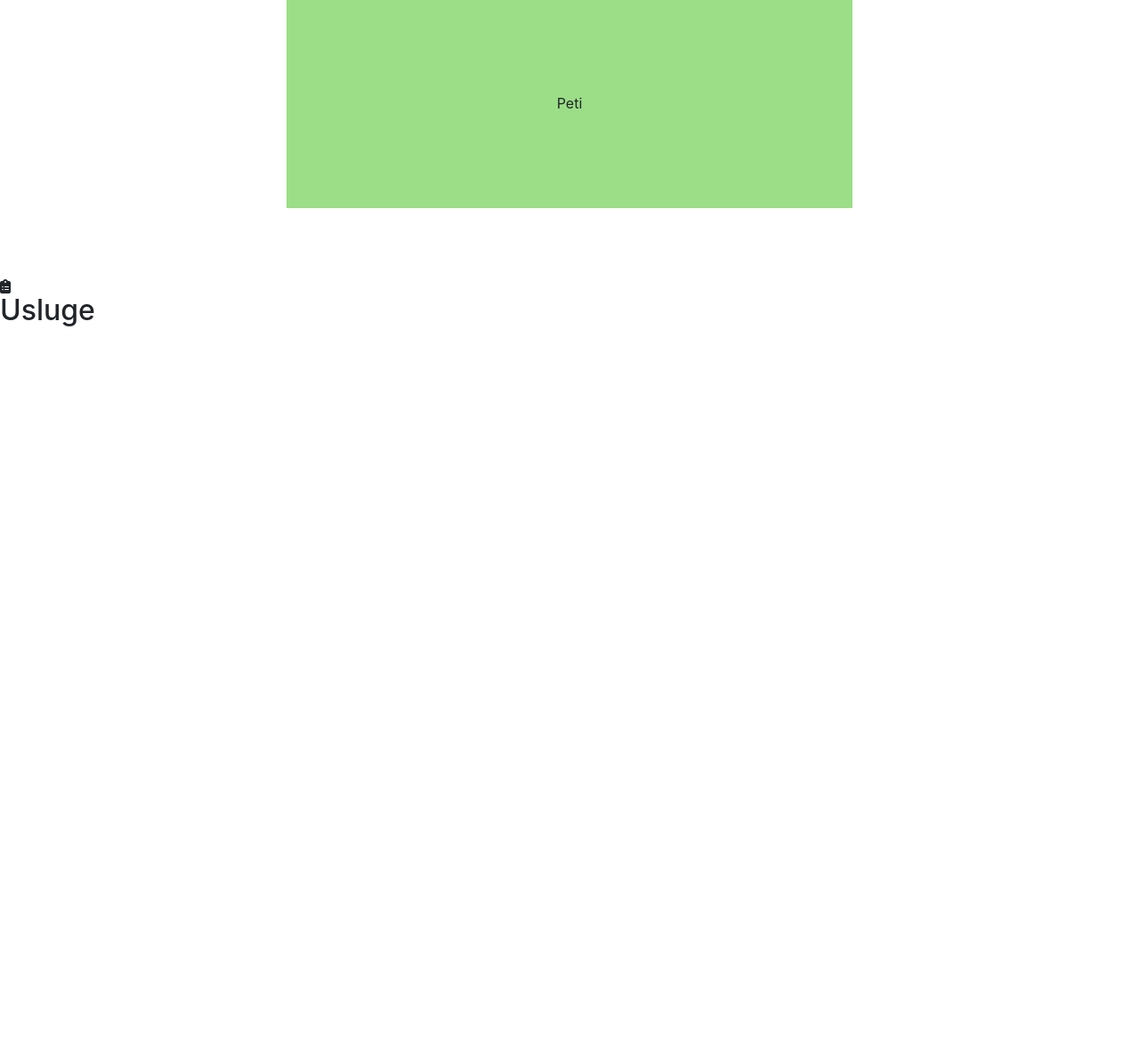
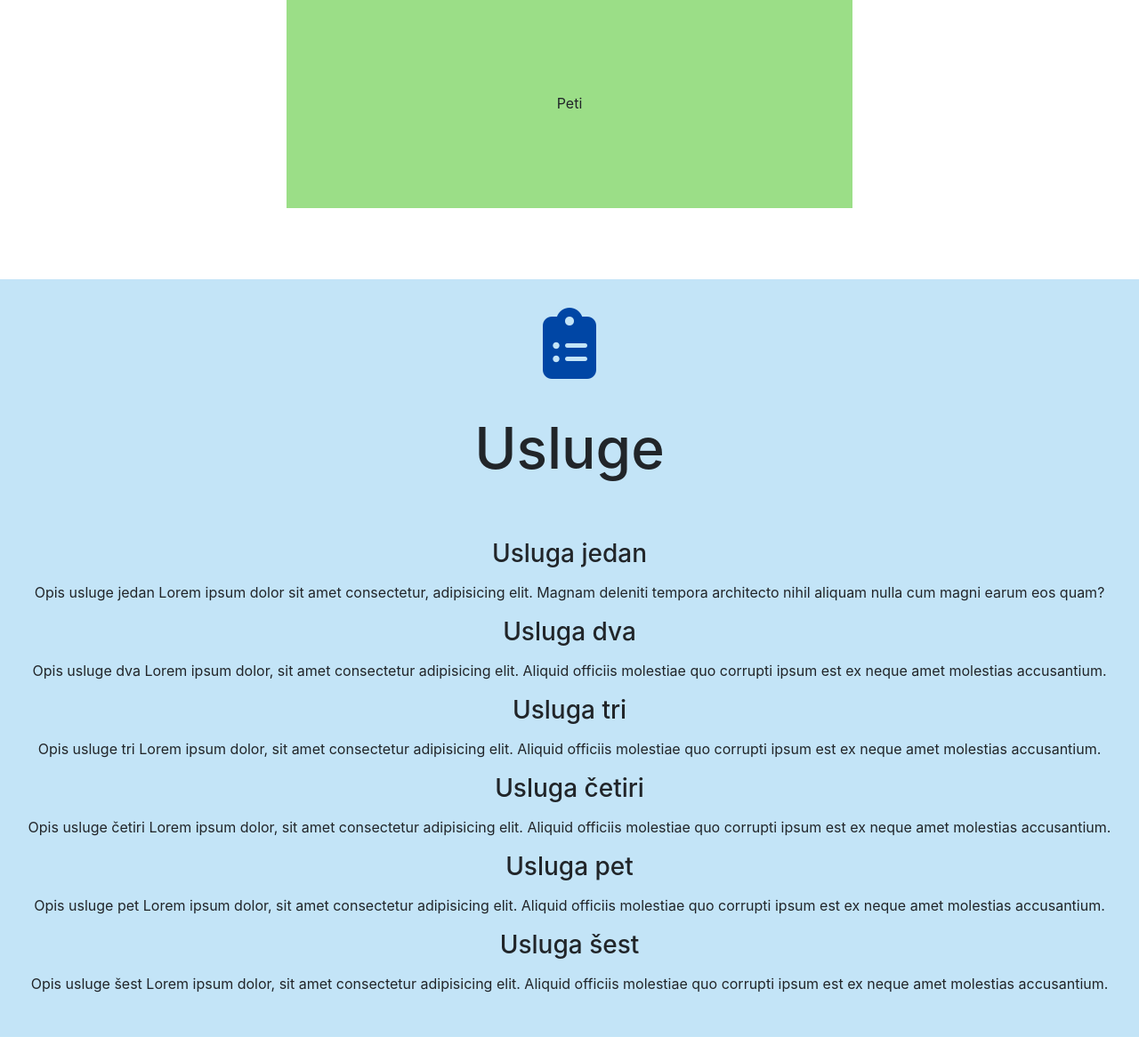
Before and after one commit to nikolarangelov/vetAmbulanta, a PHP site: page / in a window 1280 px wide. Shown: the part 2740-3933 px from the top of the page at 89% size. Run offline with PHP 8.4, Linux system fonts and the light colour scheme; some libraries are stand-ins or nearby versions.

Commit message:
dodata galerija i usluge, galerija ne radi dobro

```diff
--- a/css/style.css
+++ b/css/style.css
@@ -489,4 +489,123 @@ header ul .fb:hover {
       -ms-flex-align: center;
           align-items: center;
 }
+
+.services {
+  display: -webkit-box;
+  display: -ms-flexbox;
+  display: flex;
+  -webkit-box-orient: vertical;
+  -webkit-box-direction: normal;
+      -ms-flex-direction: column;
+          flex-direction: column;
+  -webkit-box-pack: center;
+      -ms-flex-pack: center;
+          justify-content: center;
+  -webkit-box-align: center;
+      -ms-flex-align: center;
+          align-items: center;
+  background-color: rgba(106, 188, 235, 0.404);
+  padding: 2em;
+}
+
+.services i {
+  font-size: 5em;
+  color: #0046a5;
+  margin-bottom: .5em;
+}
+
+.services i:hover {
+  -webkit-transform: scale(1.2);
+          transform: scale(1.2);
+  -webkit-transition: all .4s;
+  transition: all .4s;
+  color: gray;
+}
+
+.services h2 {
+  -webkit-transition: .4s all;
+  transition: .4s all;
+  font-size: 4em;
+}
+
+.services h2:hover {
+  -webkit-transform: scale(1.5);
+          transform: scale(1.5);
+  -webkit-transition: .4s all;
+  transition: .4s all;
+  color: gray;
+}
+
+.services h2 {
+  margin-bottom: 1em;
+}
+
+.services span {
+  margin-top: .4em;
+  margin-bottom: 1em;
+}
+
+.services h3:hover {
+  padding: .5em;
+  color: black;
+  background-color: yellow;
+  /* Firefox */
+  /* WebKit */
+  -webkit-transition: all .5s ease-in;
+  /* Opera */
+  /* Standard */
+  transition: all .5s ease-in;
+  border-radius: 20px;
+}
+
+.galerija {
+  display: -ms-grid;
+  display: grid;
+  -ms-grid-columns: (200px)[3];
+      grid-template-columns: repeat(3, 200px);
+  -webkit-box-pack: center;
+      -ms-flex-pack: center;
+          justify-content: center;
+  -webkit-box-align: center;
+      -ms-flex-align: center;
+          align-items: center;
+  grid-gap: 10px;
+  height: 100vh;
+}
+
+.galerija img {
+  width: 200px;
+  height: 200px;
+  cursor: pointer;
+}
+
+#lightbox {
+  position: fixed;
+  z-index: 1000;
+  top: 0;
+  width: 100%;
+  height: 100%;
+  background-color: rgba(0, 0, 0, 0.8);
+  display: none;
+}
+
+#lightbox img {
+  max-width: 90%;
+  max-height: 80%;
+  padding: 4px;
+  background-color: black;
+  border: 2px solid white;
+}
+
+#lightbox.active {
+  display: -webkit-box;
+  display: -ms-flexbox;
+  display: flex;
+  -webkit-box-pack: center;
+      -ms-flex-pack: center;
+          justify-content: center;
+  -webkit-box-align: center;
+      -ms-flex-align: center;
+          align-items: center;
+}
 /*# sourceMappingURL=style.css.map */
--- a/css/style.scss
+++ b/css/style.scss
@@ -312,8 +312,67 @@ background: linear-gradient(to right, #CFDEF3, #E0EAFC); /* W3C, IE 10+/ Edge, F
 
 }
 // USLUGE
-<<<<<<< HEAD
 .services{
+    @include iconH2;
+    @include flex-center;
+    background-color: $bg-color;
+    padding: 2em;
+    h2{
+        margin-bottom: 1em;
+    }
+    span{
+        margin-top: .4em;
+        margin-bottom: 1em;
+    }
+    h3{
+        &:hover{
+            padding: .5em;
+            color: black;
+        background-color: yellow;
+        /* Firefox */
+        -moz-transition: all .5s ease-in;
+        /* WebKit */
+        -webkit-transition: all .5s ease-in;
+        /* Opera */
+        -o-transition: all .5s ease-in;
+        /* Standard */
+         transition: all .5s ease-in;
+         border-radius: 20px;
+        }
+    }
 }
-=======
->>>>>>> e49bf189c3a86652cb2cfc6734c2884614f7a939
+.galerija{
+    display: grid;
+    grid-template-columns: repeat(3, 200px);
+    justify-content: center;
+    align-items: center;
+    grid-gap: 10px;
+    height: 100vh;
+    img{
+        width: 200px;
+        height: 200px;
+        cursor: pointer;
+    }
+}
+#lightbox{
+    position: fixed;
+    z-index: 1000;
+    top: 0;
+    width: 100%;
+    height: 100%;
+    background-color: rgba(0, 0, 0, .8);
+    display: none;
+
+    img{
+        max-width: 90%;
+        max-height: 80%;
+        padding: 4px;
+        background-color: black;
+        border: 2px solid white;
+    }
+    &.active{
+        display: flex;
+        justify-content: center;
+        align-items: center;
+    }
+}
--- a/index.html
+++ b/index.html
@@ -8,6 +8,7 @@
     <script src="https://kit.fontawesome.com/bfa57234ab.js" crossorigin="anonymous"></script>
     <link rel="preconnect" href="https://fonts.gstatic.com">
     <link href="https://fonts.googleapis.com/css2?family=Roboto:ital,wght@0,100;0,400;1,700&display=swap" rel="stylesheet">
+    <script defer src="./js/javascript.js"></script>
     <link rel="shortcut icon" href="./img/FC3DD323-D0E8-4DE2-81DF-5CF8345FC735.png" />
     <title>Radoš Vet</title>
 </head>
@@ -121,10 +122,60 @@
 <!-- END of about us -->
 
 <!-- Services -->
-<div class="services">
+<div class="col-12 services">
     <i class="fas fa-clipboard-list"></i>
     <h2>Usluge</h2>
+
+    <h3>Usluga jedan</h3>
+    <span>Opis usluge jedan Lorem ipsum dolor sit amet consectetur, adipisicing elit. Magnam deleniti tempora architecto nihil aliquam nulla cum magni earum eos quam?</span>
+
+    <h3>Usluga dva</h3>
+    <span>Opis usluge dva Lorem ipsum dolor, sit amet consectetur adipisicing elit. Aliquid officiis molestiae quo corrupti ipsum est ex neque amet molestias accusantium.</span>
+
+    <h3>Usluga tri</h3>
+    <span>Opis usluge tri Lorem ipsum dolor, sit amet consectetur adipisicing elit. Aliquid officiis molestiae quo corrupti ipsum est ex neque amet molestias accusantium.</span>
+
+    <h3>Usluga četiri</h3>
+    <span>Opis usluge četiri Lorem ipsum dolor, sit amet consectetur adipisicing elit. Aliquid officiis molestiae quo corrupti ipsum est ex neque amet molestias accusantium.</span>
+
+    <h3>Usluga pet</h3>
+    <span>Opis usluge pet Lorem ipsum dolor, sit amet consectetur adipisicing elit. Aliquid officiis molestiae quo corrupti ipsum est ex neque amet molestias accusantium.</span>
+
+    <h3>Usluga šest</h3>
+    <span>Opis usluge šest Lorem ipsum dolor, sit amet consectetur adipisicing elit. Aliquid officiis molestiae quo corrupti ipsum est ex neque amet molestias accusantium.</span>
+
+
 </div>
+<!-- GALERIJA -->
+
+<div class="galerija">
+    <img id="slika" src="https://source.unsplash.com/400x400?animal" alt="">
+    <img id="slika" src="https://source.unsplash.com/400x400?car" alt="">
+    <img id="slika" src="https://source.unsplash.com/400x400?montain" alt="">
+    <img id="slika" src="https://source.unsplash.com/400x400?beach" alt="">
+    <img id="slika" src="https://source.unsplash.com/400x400?city" alt="">
+    <img id="slika" src="https://source.unsplash.com/400x400?vet" alt="">
+    <img id="slika" src="https://source.unsplash.com/400x400?train" alt="">
+    <img id="slika" src="https://source.unsplash.com/400x400?cinema" alt="">
+    <img id="slika" src="https://source.unsplash.com/400x400?pc" alt="">
+
+</div>
+
+
+
+
+
+
+
+
+
+
+
+
+
+
+
+
 
 
 
--- /dev/null
+++ b/js/javascript.js
@@ -0,0 +1,22 @@
+const lightbox = document.createElement('div')
+lightbox.id = 'lightbox'
+document.body.appendChild(lightbox)
+
+const images = document.querySelectorAll('#slika')
+images.forEach(image => {
+    image.addEventListener('click', e => {
+        lightbox.classList.add('active')
+        const img = document.createElement('img')
+        img.src = image.src
+        while(lightbox.firstChild){
+            lightbox.removeChild(lightbox.firstChild)
+        }
+        lightbox.appendChild(img)
+
+    } )
+})
+
+lightbox.addEventListener('click' => {
+    if (e.target !== e.currentTarget) return
+    lightbox.classList.remove('active')
+})
```
Also changed, not shown: 1 other file.
